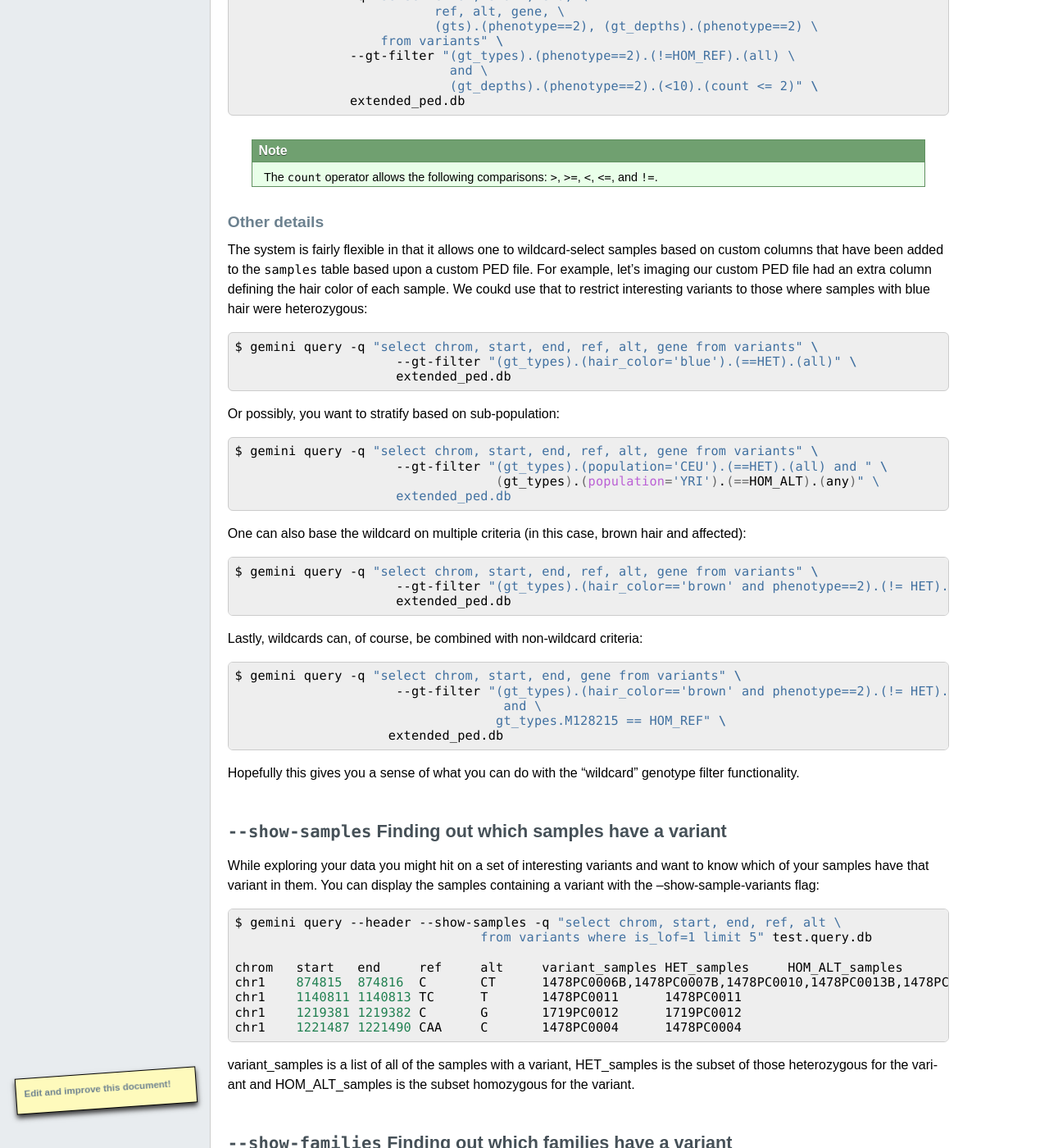
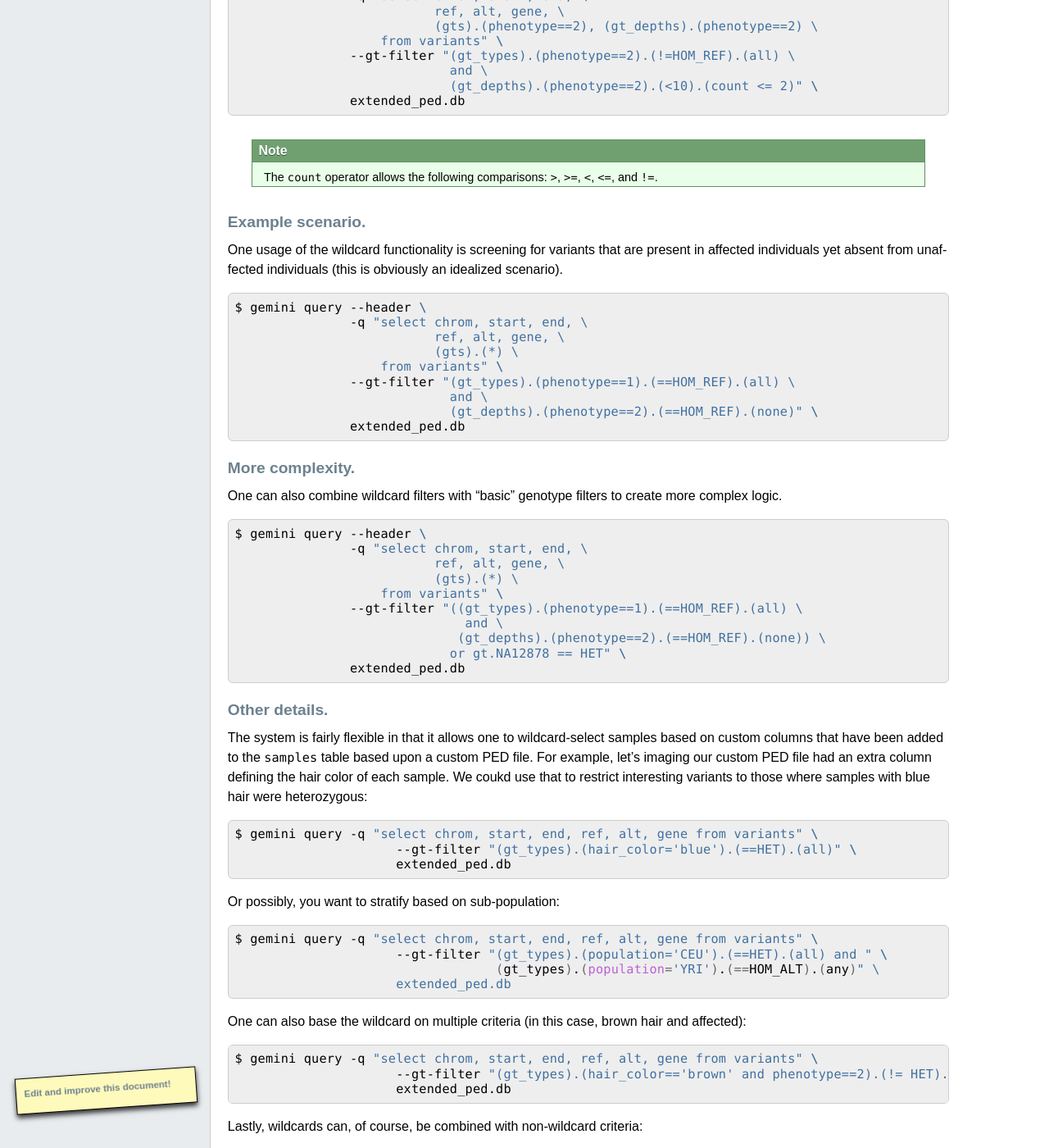
Before and after one commit to arq5x/gemini, a Sphinx documentation site: the page built from docs/content/querying.rst, in a window 1280 px wide and 1400 px high, scrolled down 7365 px. Shown: the whole window at 82% size. Built offline with Sphinx 7.4.7, drawn with Linux system fonts in a browser that asks for light colours; formulas are drawn with MathJax 3; pages that are not in the unit, such as notebooks, are missing from menus; comment, search, counter and statistics services are not loaded; the version number is read from the project's files by our own code; some of the changed text lies outside the part shown.

Commit message:
more wildcard tests, mo better docs, and mo better whitespace tolerance

```diff
--- a/docs/content/querying.rst
+++ b/docs/content/querying.rst
@@ -448,7 +448,46 @@ Finally, we could enforce that at most 2 of all the samples in the study have de
   The ``count`` operator allows the following comparisons: ``>``, ``>=``, ``<``, ``<=``, and ``!=``.
 
 -----------------------------------------------------------
-Other details
+Example scenario.
+-----------------------------------------------------------
+One usage of the wildcard functionality is screening for variants
+that are present in affected individuals yet absent from unaffected individuals (this is obviously an idealized scenario).
+
+.. code-block:: bash
+
+  $ gemini query --header \
+                 -q "select chrom, start, end, \
+                            ref, alt, gene, \
+                            (gts).(*) \
+                     from variants" \
+                 --gt-filter "(gt_types).(phenotype==1).(==HOM_REF).(all) \
+                              and \
+                              (gt_depths).(phenotype==2).(==HOM_REF).(none)" \
+                 extended_ped.db
+
+
+-----------------------------------------------------------
+More complexity.
+-----------------------------------------------------------
+One can also combine wildcard filters with "basic" genotype filters
+to create more complex logic.
+
+.. code-block:: bash
+
+  $ gemini query --header \
+                 -q "select chrom, start, end, \
+                            ref, alt, gene, \
+                            (gts).(*) \
+                     from variants" \
+                 --gt-filter "((gt_types).(phenotype==1).(==HOM_REF).(all) \
+                                and \
+                               (gt_depths).(phenotype==2).(==HOM_REF).(none)) \
+                              or gt.NA12878 == HET" \
+                 extended_ped.db
+
+
+-----------------------------------------------------------
+Other details.
 -----------------------------------------------------------
 
 The system is fairly flexible in that it allows one to wildcard-select samples based on custom columns
```
Also changed, not shown: 2 other files.
